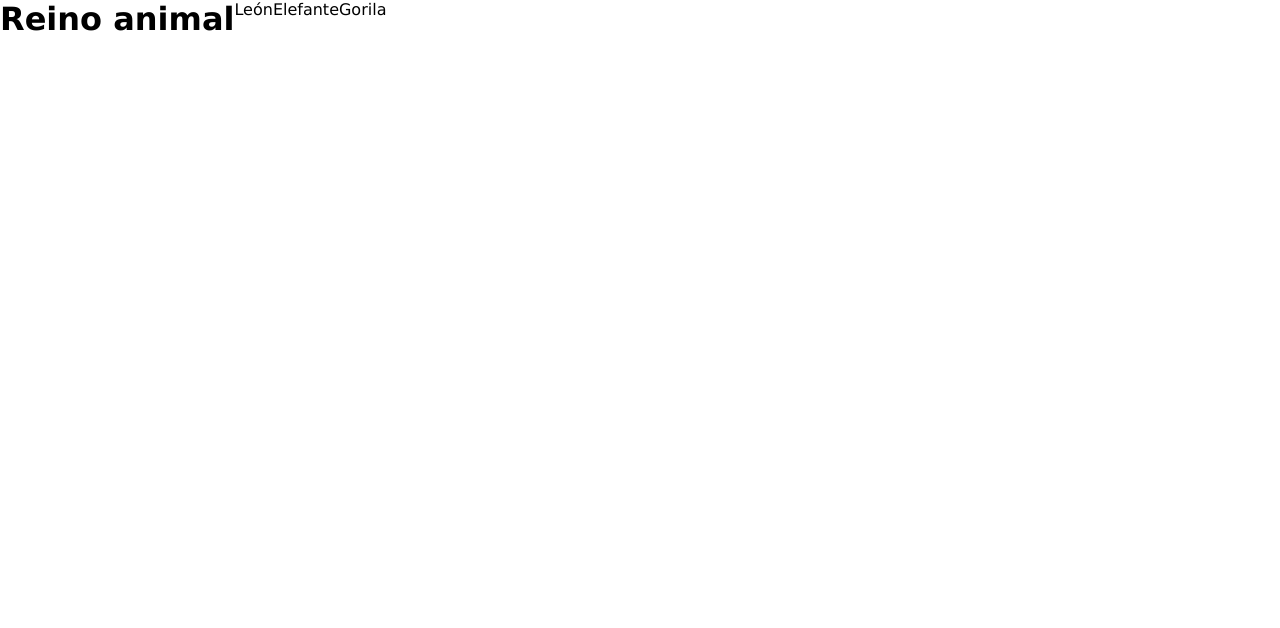
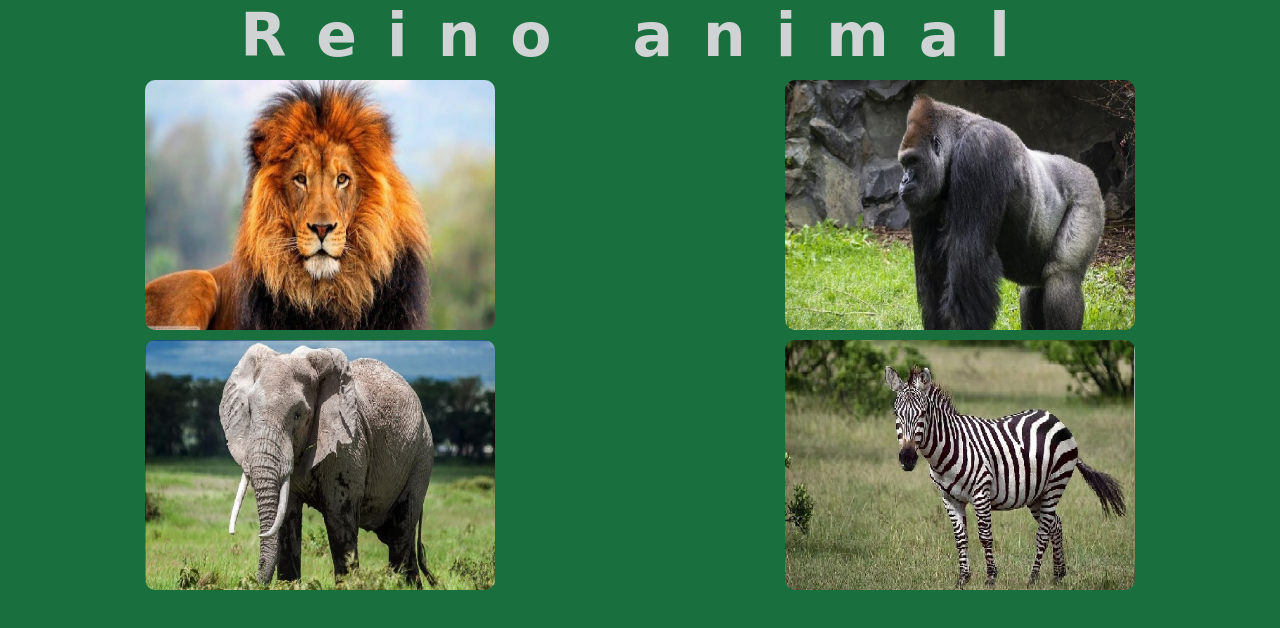
Before and after one commit to sergiolplp/U1TP5, a plain HTML site: page ejercicio3.html in a window 1280 px wide. Drawn offline with Linux system fonts and the light colour scheme; a web font is replaced by a local one.

Commit message:
Arreglos

```diff
--- a/ejercicio3.css
+++ b/ejercicio3.css
@@ -2,10 +2,49 @@
 {
     padding: 0px;
     margin: 0px;
-    font-family: 'Lucida Sans', 'Lucida Sans Regular', 'Lucida Grande', 'Lucida Sans Unicode', Geneva, Verdana, sans-serif;
+    font-family: 'Oleo Script Swash Caps', cursive;
+    background-color: #196F3D;
+}
+h1{
+    display: flex;
+    justify-content: center;
+    align-items: center;
+    font-size: 60px;
+    letter-spacing: 30px;
+    color: #D0D3D4
+
 }
 
-body{
+
+.contenedor {
     display: flex;
+    flex-direction:row;
+    align-self: center;
+}
 
+div{
+    margin-left: auto;
+    margin-right: auto;
 }
+
+img{
+    display: flex;
+    justify-content: center;
+    align-items: center;
+    border-radius: 10px;
+    margin: 10px;
+    height: 250px;
+    width: 350px;
+}
+
+/* .leon{
+   background-image: url(leon1.jpg)
+}
+
+.elefante{
+    background-color: aqua;
+}
+
+.gorila{
+    background-color: blueviolet;
+} */
--- a/ejercicio3.html
+++ b/ejercicio3.html
@@ -1,22 +1,43 @@
 <!DOCTYPE html>
 <html lang="en">
+
 <head>
     <meta charset="UTF-8">
     <meta http-equiv="X-UA-Compatible" content="IE=edge">
     <meta name="viewport" content="width=device-width, initial-scale=1.0">
+    <link href="https://fonts.googleapis.com/css2?family=Oleo+Script+Swash+Caps&display=swap" rel="stylesheet">
     <link rel="stylesheet" href="ejercicio3.css">
     <script src="ejercicio3.js"></script>
     <title>Ejercicio 3 Javascrip</title>
 </head>
+
 <body>
 
     <h1>Reino animal</h1>
 
-    <div class="leon">León</div>
+    <div class="contenedor">
 
-    <div class="elefante">Elefante</div>
+        <div>
+            <div class="leon">
+                <img src="leon1.jpg">
+            </div>
 
-    <div class="gorila">Gorila</div>
+            <div class="elefante">
+                <img src="elefante1.jpg">
+            </div>
+        </div>
+
+        <div>
+            <div class="gorila">
+                <img src="gorila1.jpg">
+            </div>
+
+            <div class="zebra">
+                <img src="zebra1.jpg">
+            </div>
+        </div>
+    </div>
 
 </body>
+
 </html>
--- a/ejercicio4.css
+++ b/ejercicio4.css
@@ -1,28 +1,38 @@
 * {
     padding: 0px;
     margin: 0px;
-}
-
-body {
-    height: 100%;
-    width: 100%;
-    background-color: #AEB6BF;
+    font-family: Verdana, Geneva, Tahoma, sans-serif;
 }
 
 
 h1 {
-    font-family: Arial, Helvetica, sans-serif;
-    font-size: 30px;
-    padding: 30px;
+    display: flex;
+    justify-content: center;
+    align-items: center;
+    font-size: 60px;
+    letter-spacing: 30px;
+    color: #D0D3D4
 }
 
 .formulario {
     display: flex;
     flex-direction: column;
-    align-self: center;
-
+    align-content: center;
+    margin-top: 50px;
+    margin-left: auto;
+    margin-right: auto;
+    height: 500px;
+    width: 500px;
+}
+input{
+    text-align: center;
+    margin-top: 10px;
+    margin-bottom: 10px;
 }
 
+textarea{
+    text-align: center;
+}
 
 .button {
     margin: 5px auto;
@@ -31,6 +41,7 @@ h1 {
     background-color: #2C3E50;
     border-radius: 10px;
     color: #AAB7B8;
+    margin-top: 10px;
     padding: 20px;
     border-color: #212F3D;
     box-sizing: content-box;
```
Also changed, not shown: ejercicio4.html (+2 -1 lines), elefante1.jpg (added), elefante2.jpg (added), fondo_formulario.jpg (added), gorila1.jpg (added), gorila2.jpg (added), leon1.jpg (added), leon2.jpg (added), zebra1.jpg (added), zebra2.jpg (added).
